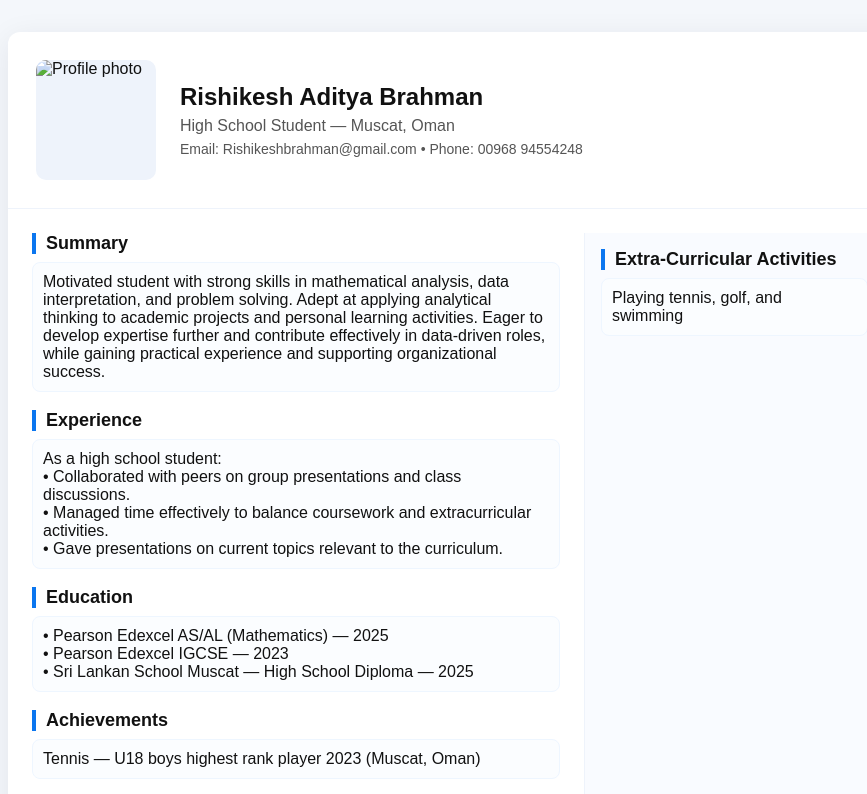
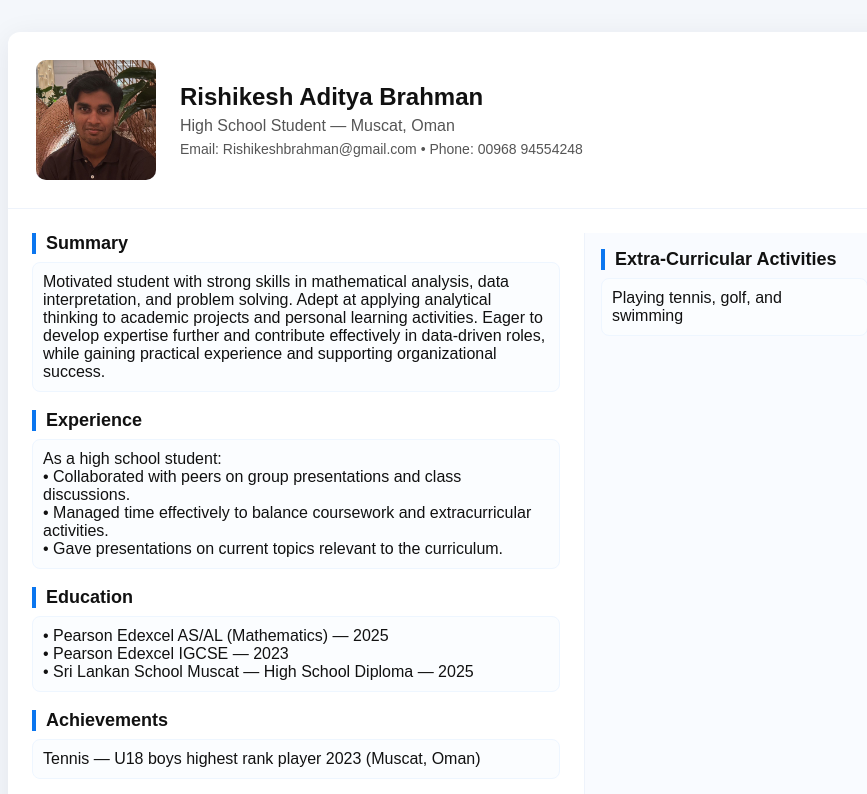
Before and after one commit to rishikeshbrahman-del/Digital_CV_V2, a plain HTML site: page index.html in a window 1280 px wide. Shown: the top 794 px of the page, without its empty margins (182-1049 px from the left). Drawn offline with Linux system fonts and the light colour scheme.

Commit message:
Update index.html

```diff
--- a/index.html
+++ b/index.html
@@ -31,7 +31,7 @@
   <div class="container">
     <header>
       <div class="photo" id="photoPreview">
-        <img src="dbe1948a-1ee5-4e03-929d-1a994ad8545a.jpg" alt="Profile photo">
+        <img src="PhotoRishi.jpg" alt="Profile photo">
       </div>
 
       <div class="title">
```
